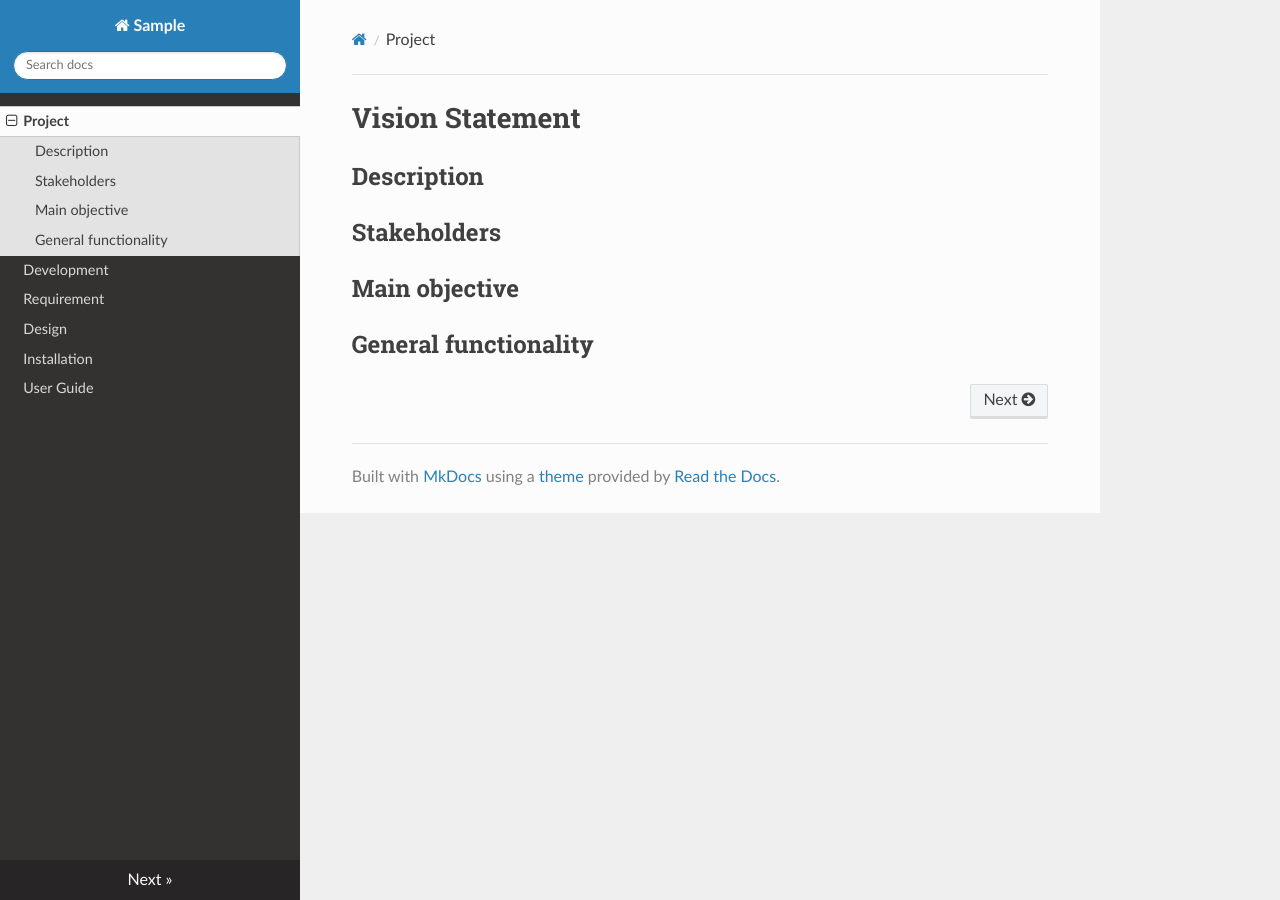
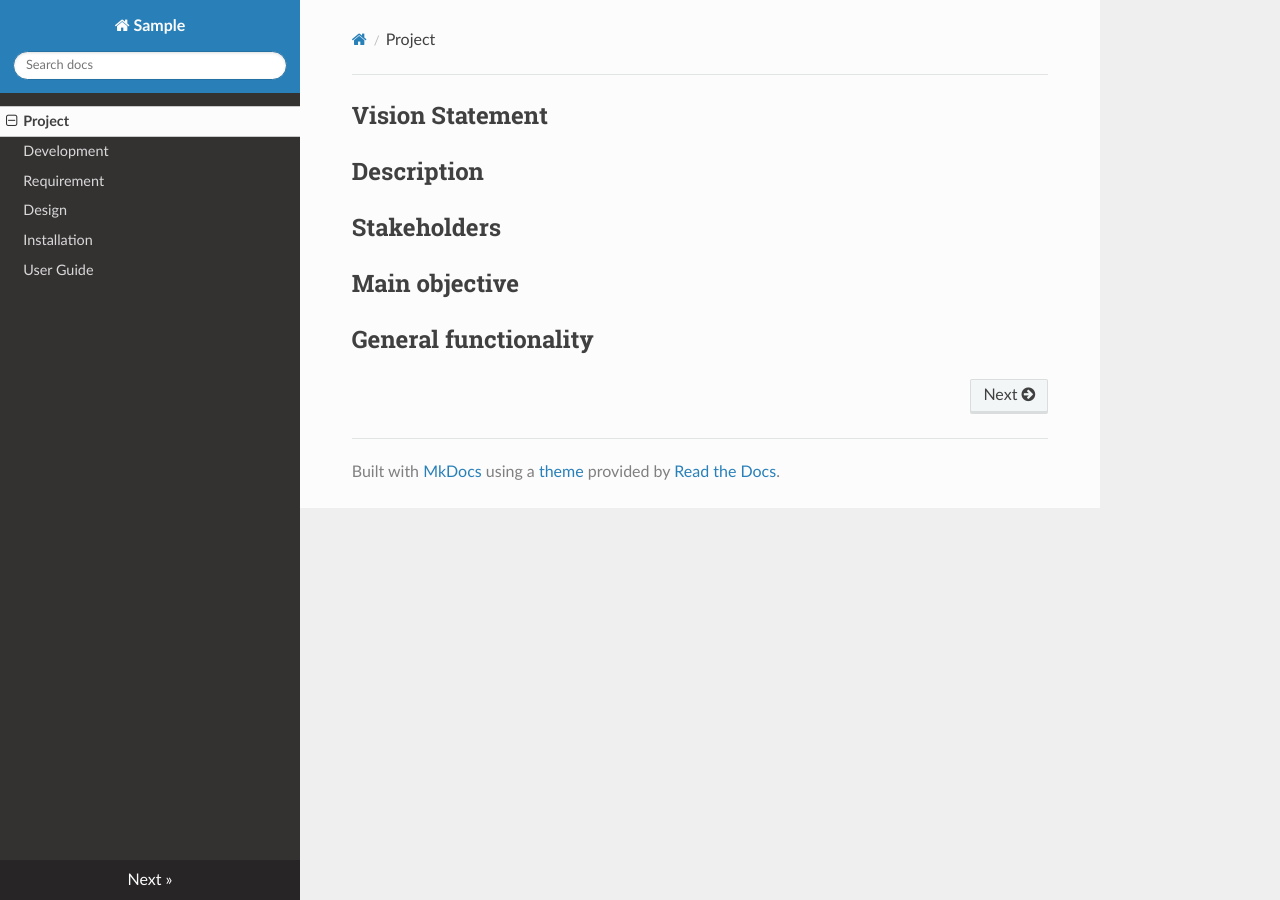
Before and after one commit to ctchik/Sample-Project, an MkDocs documentation site: the page built from docs/1-Project.md, in a window 1280 px wide. Built offline with MkDocs 1.6.1, drawn with Linux system fonts in a browser that asks for light colours; nearby versions of some CDN libraries.

Commit message:
Update 1-Project.md

```diff
--- a/docs/1-Project.md
+++ b/docs/1-Project.md
@@ -1,5 +1,14 @@
-# Vision Statement
-## Description
-## Stakeholders
-## Main objective
-## General functionality
+Vision Statement
+------
+
+Description
+------
+
+Stakeholders
+------
+
+Main objective
+------
+
+General functionality
+------
```
